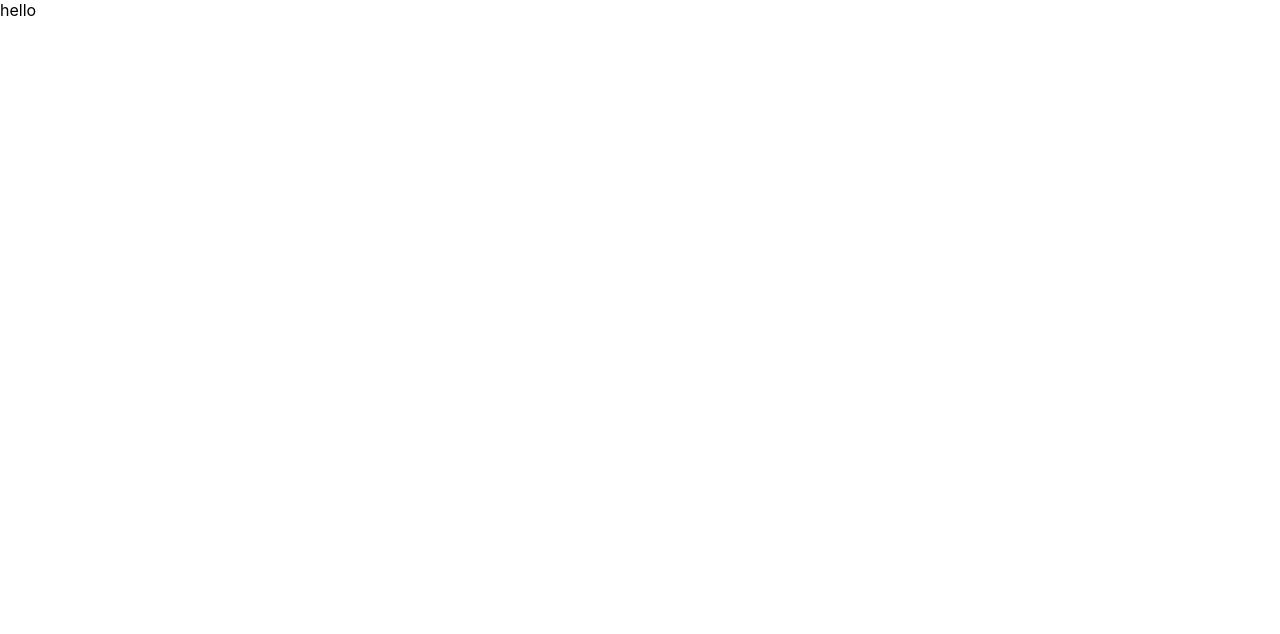
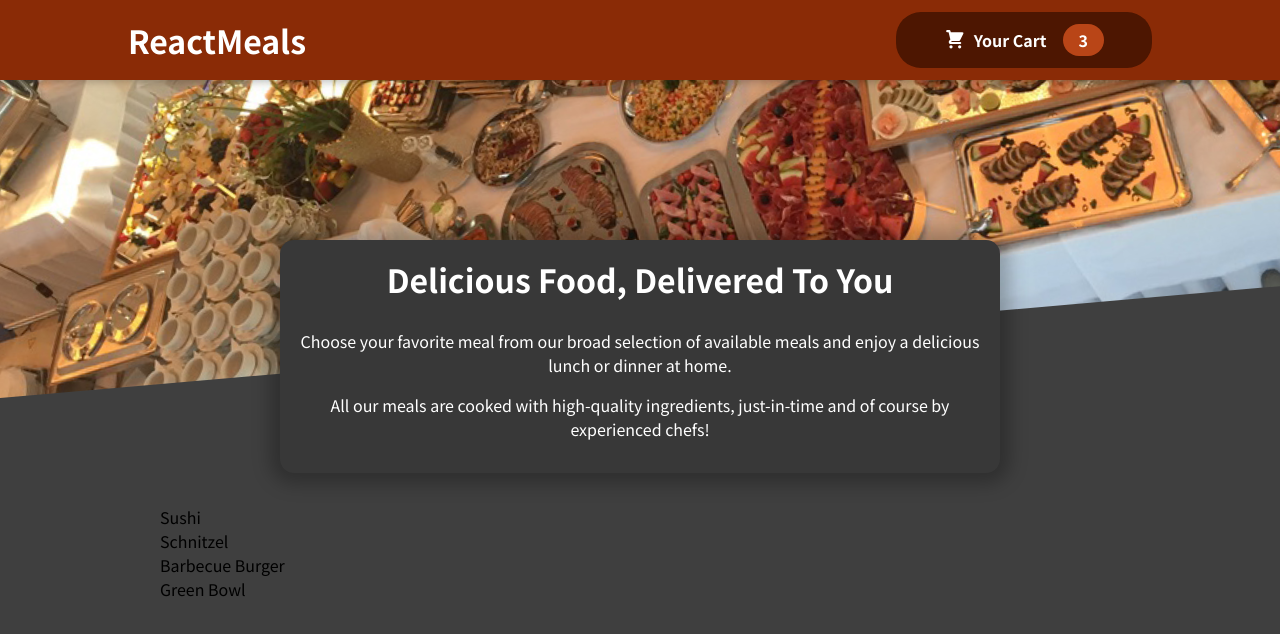
Before and after one commit to Kikoonam/Food-order-application, a React (Create React App) app in the folder food-order-app/: page / in a window 1280 px wide. Shown: the top 634 px of the page. Built offline with nearby package versions, Linux system fonts and the light colour scheme.

Commit message:
initialize app and adding components

```diff
--- a/food-order-app/src/App.js
+++ b/food-order-app/src/App.js
@@ -1,11 +1,15 @@
 
 import './App.css';
+import Header from './Components/Layout/Header';
+import { Fragment } from 'react';
+import Meals from './Components/Meals/Meals';
 
 function App() {
   return (
-    <div className="App">
-     hello
-    </div>
+    <Fragment>
+    <Header/>
+    <Meals/>
+    </Fragment>
   );
 }
 
--- /dev/null
+++ b/food-order-app/src/Components/Cart/CartIcon.js
@@ -0,0 +1,13 @@
+const CartIcon = () => {
+    return (
+      <svg
+        xmlns='http://www.w3.org/2000/svg'
+        viewBox='0 0 20 20'
+        fill='currentColor'
+      >
+        <path d='M3 1a1 1 0 000 2h1.22l.305 1.222a.997.997 0 00.01.042l1.358 5.43-.893.892C3.74 11.846 4.632 14 6.414 14H15a1 1 0 000-2H6.414l1-1H14a1 1 0 00.894-.553l3-6A1 1 0 0017 3H6.28l-.31-1.243A1 1 0 005 1H3zM16 16.5a1.5 1.5 0 11-3 0 1.5 1.5 0 013 0zM6.5 18a1.5 1.5 0 100-3 1.5 1.5 0 000 3z' />
+      </svg>
+    );
+  };
+
+  export default CartIcon;
--- /dev/null
+++ b/food-order-app/src/Components/Layout/Header.js
@@ -0,0 +1,17 @@
+import {Fragment} from 'react'
+
+import HeaderCartButton from './HeaderCartButton'
+import classes from './Header.module.css'
+import mealsImage from '../../assets/meals.jpeg'
+
+export default function Header (props){
+    return <Fragment>
+        <header className={classes.header}>
+            <h1>ReactMeals</h1>
+           < HeaderCartButton/>
+        </header>
+        <div className={classes['main-image']}>
+            <img src={mealsImage} alt="A table full of delious food!" />
+        </div>
+    </Fragment>
+}
--- /dev/null
+++ b/food-order-app/src/Components/Layout/Header.module.css
@@ -0,0 +1,29 @@
+.header {
+    position: fixed;
+    top: 0;
+    left: 0;
+    width: 100%;
+    height: 5rem;
+    background-color: #8a2b06;
+    color: white;
+    display: flex;
+    justify-content: space-between;
+    align-items: center;
+    padding: 0 10%;
+    box-shadow: 0 2px 8px rgba(0, 0, 0, 0.25);
+    z-index: 10;
+  }
+
+  .main-image {
+    width: 100%;
+    height: 25rem;
+    z-index: 0;
+    overflow: hidden;
+  }
+
+  .main-image img {
+    width: 110%;
+    height: 100%;
+    object-fit: cover;
+    transform: rotateZ(-5deg) translateY(-4rem) translateX(-1rem);
+  }
--- /dev/null
+++ b/food-order-app/src/Components/Layout/HeaderCartButton.js
@@ -0,0 +1,17 @@
+import CartIcon from "../Cart/CartIcon";
+
+import classes from './HeaderCartButton.module.css'
+
+const HeaderCartButton = props =>{
+        return <button className={classes.button}>
+            <span className={classes.icon}>
+                <CartIcon/>
+            </span>
+            <span>Your Cart</span>
+            <span className={classes.badge}>
+                3
+            </span>
+        </button>
+}
+
+export default HeaderCartButton;
--- /dev/null
+++ b/food-order-app/src/Components/Layout/HeaderCartButton.module.css
@@ -0,0 +1,59 @@
+.button {
+    cursor: pointer;
+    font: inherit;
+    border: none;
+    background-color: #4d1601;
+    color: white;
+    padding: 0.75rem 3rem;
+    display: flex;
+    justify-content: space-around;
+    align-items: center;
+    border-radius: 25px;
+    font-weight: bold;
+  }
+
+  .button:hover,
+  .button:active {
+    background-color: #2c0d00;
+  }
+
+  .icon {
+    width: 1.35rem;
+    height: 1.35rem;
+    margin-right: 0.5rem;
+  }
+
+  .badge {
+    background-color: #b94517;
+    padding: 0.25rem 1rem;
+    border-radius: 25px;
+    margin-left: 1rem;
+    font-weight: bold;
+  }
+
+  .button:hover .badge,
+  .button:active .badge {
+    background-color: #92320c;
+  }
+
+  .bump {
+    animation: bump 300ms ease-out;
+  }
+
+  @keyframes bump {
+    0% {
+      transform: scale(1);
+    }
+    10% {
+      transform: scale(0.9);
+    }
+    30% {
+      transform: scale(1.1);
+    }
+    50% {
+      transform: scale(1.15);
+    }
+    100% {
+      transform: scale(1);
+    }
+  }
--- /dev/null
+++ b/food-order-app/src/Components/Meals/AvailableMeals.js
@@ -0,0 +1,40 @@
+import classes from './AvailableMeals.module.css'
+
+const DUMMY_MEALS = [
+    {
+      id: 'm1',
+      name: 'Sushi',
+      description: 'Finest fish and veggies',
+      price: 22.99,
+    },
+    {
+      id: 'm2',
+      name: 'Schnitzel',
+      description: 'A german specialty!',
+      price: 16.5,
+    },
+    {
+      id: 'm3',
+      name: 'Barbecue Burger',
+      description: 'American, raw, meaty',
+      price: 12.99,
+    },
+    {
+      id: 'm4',
+      name: 'Green Bowl',
+      description: 'Healthy...and green...',
+      price: 18.99,
+    },
+  ];
+
+const AvailableMeals =() =>{
+
+    const mealsList = DUMMY_MEALS.map(meals =><li>{meals.name}</li>);
+    return <section className={classes.meals}>
+        <ul>
+            {mealsList}
+        </ul>
+    </section>
+}
+
+export default AvailableMeals;
--- /dev/null
+++ b/food-order-app/src/Components/Meals/AvailableMeals.module.css
@@ -0,0 +1,24 @@
+.meals {
+    max-width: 60rem;
+    width: 90%;
+    margin: 2rem auto;
+    animation: meals-appear 1s ease-out forwards;
+  }
+
+  .meals ul {
+    list-style: none;
+    margin: 0;
+    padding: 0;
+  }
+
+  @keyframes meals-appear {
+    from {
+      opacity: 0;
+      transform: translateY(3rem);
+    }
+
+    to {
+      opacity: 1;
+      transform: translateY(0);
+    }
+  }
--- /dev/null
+++ b/food-order-app/src/Components/Meals/MealSummary.module.css
@@ -0,0 +1,18 @@
+.summary {
+    text-align: center;
+    max-width: 45rem;
+    width: 90%;
+    margin: auto;
+    margin-top: -10rem;
+    position: relative;
+    background-color: #383838;
+    color: white;
+    border-radius: 14px;
+    padding: 1rem;
+    box-shadow: 0 1px 18px 10px rgba(0, 0, 0, 0.25);
+  }
+
+  .summary h2 {
+    font-size: 2rem;
+    margin-top: 0;
+  }
--- /dev/null
+++ b/food-order-app/src/Components/Meals/Meals.js
@@ -0,0 +1,13 @@
+import { Fragment } from "react";
+
+import MealsSummary from "./MealsSummary";
+import AvailableMeals from "./AvailableMeals";
+
+const Meals =()=>{
+    return <Fragment>
+        <MealsSummary/>
+        <AvailableMeals/>
+    </Fragment>
+}
+
+export default Meals
--- /dev/null
+++ b/food-order-app/src/Components/Meals/MealsSummary.js
@@ -0,0 +1,19 @@
+import classes from './MealSummary.module.css';
+
+const MealsSummary = () => {
+  return (
+    <section className={classes.summary}>
+      <h2>Delicious Food, Delivered To You</h2>
+      <p>
+        Choose your favorite meal from our broad selection of available meals
+        and enjoy a delicious lunch or dinner at home.
+      </p>
+      <p>
+        All our meals are cooked with high-quality ingredients, just-in-time and
+        of course by experienced chefs!
+      </p>
+    </section>
+  );
+};
+
+export default MealsSummary;
--- a/food-order-app/src/index.css
+++ b/food-order-app/src/index.css
@@ -1,13 +1,14 @@
+@import url('https://fonts.googleapis.com/css2?family=Noto+Sans+JP:wght@400;700&display=swap');
+
+* {
+  box-sizing: border-box;
+}
+
+html {
+  font-family: 'Noto Sans JP', sans-serif;
+}
+
 body {
   margin: 0;
-  font-family: -apple-system, BlinkMacSystemFont, 'Segoe UI', 'Roboto', 'Oxygen',
-    'Ubuntu', 'Cantarell', 'Fira Sans', 'Droid Sans', 'Helvetica Neue',
-    sans-serif;
-  -webkit-font-smoothing: antialiased;
-  -moz-osx-font-smoothing: grayscale;
+  background-color: #3f3f3f;
 }
-
-code {
-  font-family: source-code-pro, Menlo, Monaco, Consolas, 'Courier New',
-    monospace;
-}
```
Also changed, not shown: food-order-app/src/assets/meals.jpeg (added).
